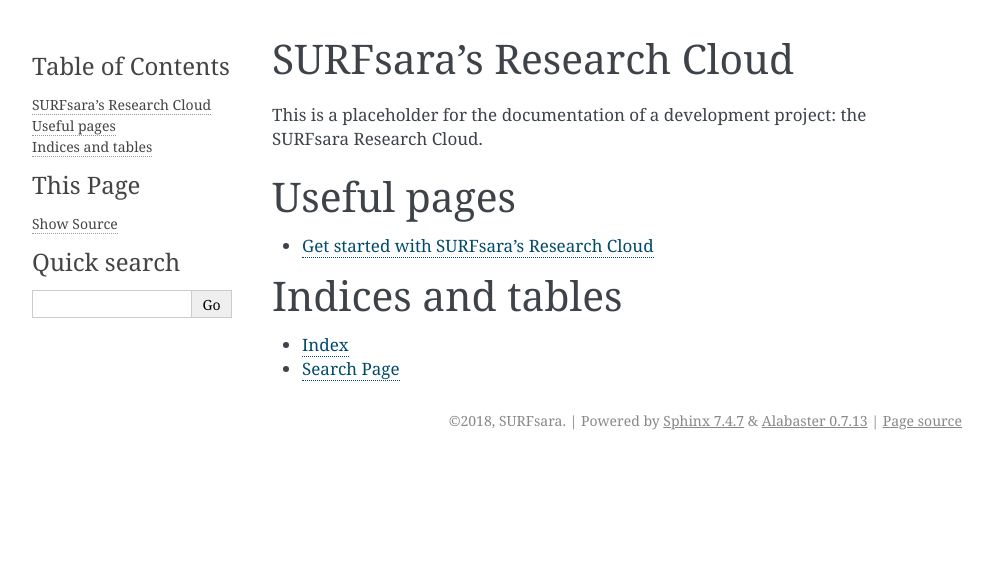
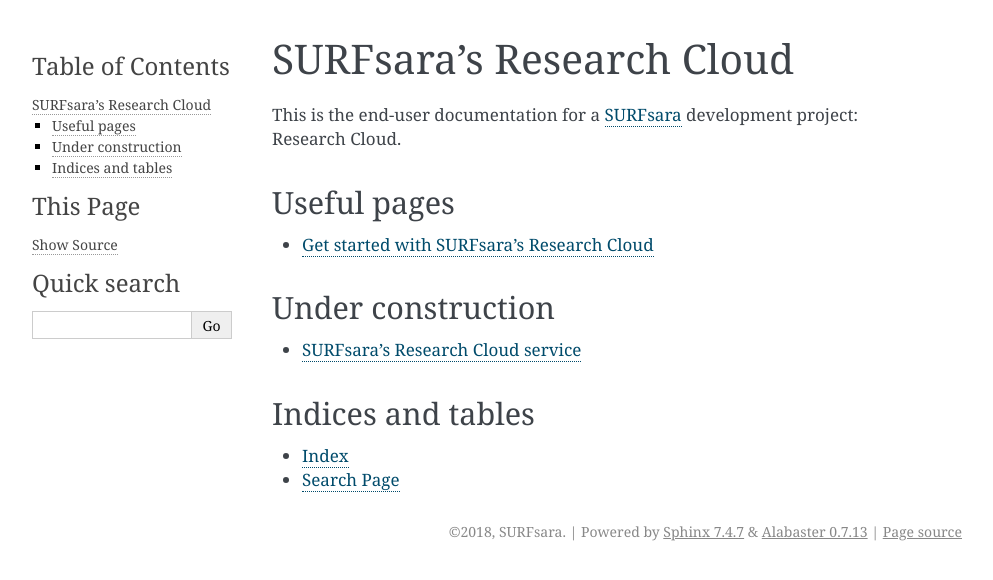
Before and after one commit to sara-nl/researchclouddocs, a Sphinx documentation site: the page built from docs/index.rst, in a window 1280 px wide. Shown: the top 580 px of the page, without its empty margins (148-1141 px from the left). Built offline with Sphinx 7.4.7, drawn with Linux system fonts in a browser that asks for light colours.

Commit message:
added stub for service description

```diff
--- a/docs/index.rst
+++ b/docs/index.rst
@@ -6,20 +6,27 @@
 SURFsara's Research Cloud
 ===============================
 
-This is a placeholder for the documentation of a development project: the SURFsara Research Cloud.
+This is the end-user documentation for a SURFsara_ development project: Research Cloud.
 
 .. toctree::
    :maxdepth: 2
    :caption: Contents:
 
 Useful pages
-============
+------------
 
 * :doc:`get_started`
 
+Under construction
+------------------
+
+* :doc:`service`
+
 
 Indices and tables
-==================
+------------------
 
 * :ref:`genindex`
 * :ref:`search`
+
+.. _SURFsara: https://surfsara.nl/
--- a/docs/test-ng_1_2.rst
+++ b/docs/test-ng_1_2.rst
@@ -8,7 +8,7 @@
 Some test page
 ==============
 
-A "get started" introduction for novice users of SURFsara's Research Cloud.
+This is a test page to try out features of the documentation framework.
 
 .. toctree::
    :maxdepth: 2
```
Also changed, not shown: docs/service.rst (added, +25 -0 lines).
